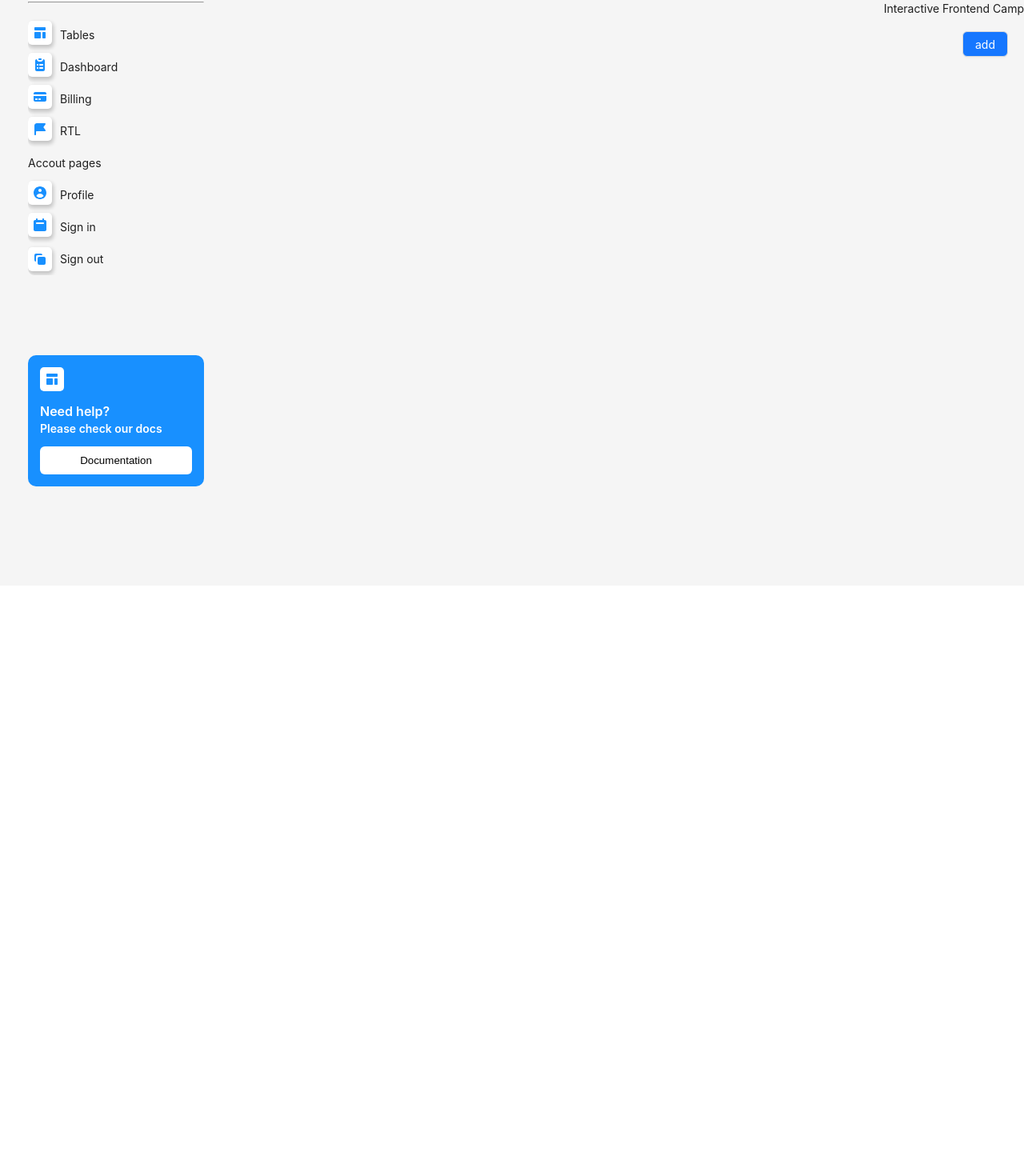
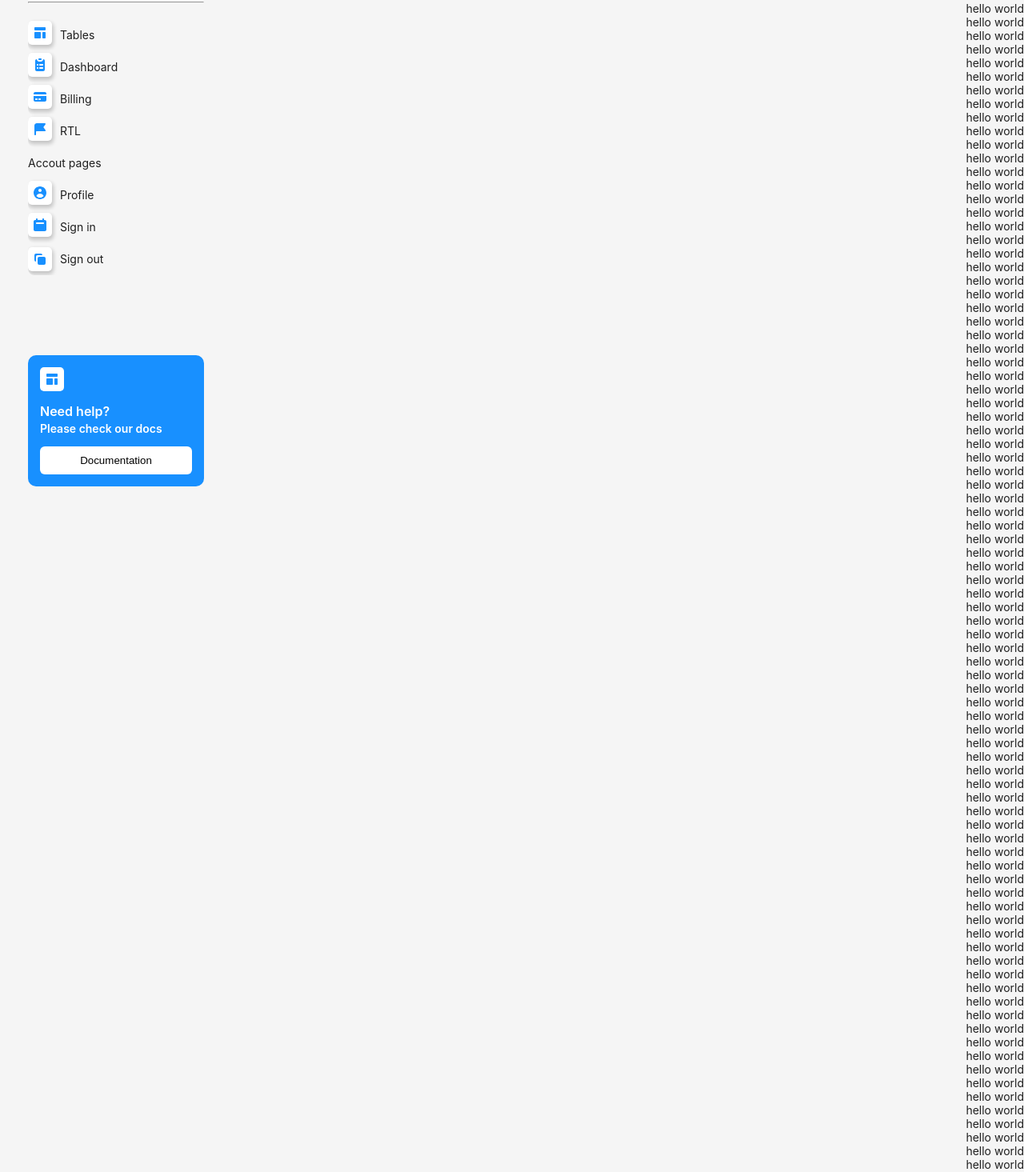
Before and after one commit to frontgps/dashboard, a React (Vite) app: page / in a window 1280 px wide. Shown: the part 88-1553 px from the top of the page at 80% size. Before the commit the page ends 820 px from the top, so only its background shows below. Built offline with nearby package versions, Linux system fonts and the light colour scheme.

Commit message:
header dynamic position

```diff
--- a/src/components/ConfgurationDrwaer/ConfigurationDrawer.tsx
+++ b/src/components/ConfgurationDrwaer/ConfigurationDrawer.tsx
@@ -3,6 +3,7 @@ import { settingIcon } from '@/styles/icons/customeIcons'
 import styles from '@/layout/AppHeader.module.scss'
 import { useState } from 'react'
 import drawerStyles from '@/components/ConfgurationDrwaer/ConfigurationDrawer.module.scss'
+import { useHeaderPosition } from '@/hooks/useHeaderPosition'
 
 export default function ConfigurationDrawer() {
   const [open, setOpen] = useState<boolean>(false)
@@ -17,6 +18,8 @@ export default function ConfigurationDrawer() {
   const handleSelectedClick = (buttonId: number): void => {
     setSelectedButton(buttonId)
   }
+
+  const { isFixed, toggleFixed } = useHeaderPosition()
 
   return (
     <>
@@ -79,7 +82,7 @@ export default function ConfigurationDrawer() {
 
           <div className={drawerStyles['fixed-wrapper']}>
             <h5 className={drawerStyles['drawer-titles']}>Navbar Fixed</h5>
-            <Switch defaultChecked={false}></Switch>
+            <Switch checked={isFixed} onChange={toggleFixed}></Switch>
           </div>
         </div>
       </Drawer>
--- /dev/null
+++ b/src/context/HeaderPositionContext.ts
@@ -0,0 +1,11 @@
+import { createContext } from 'react'
+
+interface HeaderPositionContextType {
+  isFixed: boolean
+  toggleFixed: () => void
+}
+
+export const HeaderPositionContext = createContext<HeaderPositionContextType>({
+  isFixed: false,
+  toggleFixed: () => {},
+})
--- /dev/null
+++ b/src/context/HeaderPositionProvider.tsx
@@ -0,0 +1,18 @@
+import { ReactNode, useState } from 'react'
+import { HeaderPositionContext } from './HeaderPositionContext'
+
+export const HeaderPositionProvider = ({
+  children,
+}: {
+  children: ReactNode
+}) => {
+  const [isFixed, setIsFixed] = useState<boolean>(false)
+
+  const toggleFixed = () => setIsFixed((prev) => !prev)
+
+  return (
+    <HeaderPositionContext.Provider value={{ isFixed, toggleFixed }}>
+      {children}
+    </HeaderPositionContext.Provider>
+  )
+}
--- /dev/null
+++ b/src/hooks/useHeaderPosition.ts
@@ -0,0 +1,4 @@
+import { HeaderPositionContext } from '@/context/HeaderPositionContext'
+import { useContext } from 'react'
+
+export const useHeaderPosition = () => useContext(HeaderPositionContext)
--- a/src/layout/AppHeader.module.scss
+++ b/src/layout/AppHeader.module.scss
@@ -1,9 +1,21 @@
-.header-container {
+.header-container-not-fixed {
   display: flex;
-  width: 50%;
+  transition: background-color 0.3s ease;
+}
+.header-container-fixed {
+  position: sticky;
+  top: 0;
+  left: 0;
+  z-index: 1000;
+}
+
+.header-container-scrolled {
+  background-color: #fff;
+}
 
 .header-right {
   display: flex;
+  width: 50%;
   align-items: center;
   padding: 25px;
 
@@ -61,4 +73,3 @@
     }
   }
 }
-}
--- a/src/layout/AppHeader.tsx
+++ b/src/layout/AppHeader.tsx
@@ -3,10 +3,35 @@ import { Input } from 'antd'
 import styles from '@/layout/AppHeader.module.scss'
 import HeaderDropdown from '@/components/HeaderDropdown/HeaderDropdown'
 import ConfigurationDrawer from '@/components/ConfgurationDrwaer/ConfigurationDrawer'
+import { useHeaderPosition } from '@/hooks/useHeaderPosition'
+import { useEffect, useState } from 'react'
 
 export default function AppHeader() {
+  const { isFixed } = useHeaderPosition()
+  const [scrolled, setScrolled] = useState<boolean>(false)
+
+  useEffect(() => {
+    if (!isFixed) return
+
+    const handleScroll = () => {
+      setScrolled(window.scrollY > 0)
+    }
+
+    window.addEventListener('scroll', handleScroll)
+    return () => window.removeEventListener('scroll', handleScroll)
+  }, [isFixed])
+
+  const headerClass = [
+    styles['header-container-not-fixed'],
+    isFixed ? styles['header-container-fixed'] : '',
+    isFixed && scrolled ? styles['header-container-scrolled'] : '',
+  ]
+
+    .filter(Boolean)
+    .join(' ')
+
   return (
-    <div className={styles['header-container']}>
+    <div className={headerClass}>
       <div className={styles['header-right']}>
         <HeaderDropdown />
 
--- a/src/layout/AppLayout.tsx
+++ b/src/layout/AppLayout.tsx
@@ -1,19 +1,109 @@
 import { Layout } from 'antd'
 import AppHeader from './AppHeader'
 import { Content } from 'antd/es/layout/layout'
-import { Outlet } from 'react-router-dom'
+// import { Outlet } from 'react-router-dom'
 import Sidebar from './Sidebar'
+import { HeaderPositionProvider } from '@/context/HeaderPositionProvider'
 
 export default function AppLayout() {
   return (
+    <HeaderPositionProvider>
       <Layout>
         <Layout>
           <AppHeader />
           <Content>
-          <Outlet />
+            {/* <Outlet /> */}
+            <p>hello world</p>
+            <p>hello world</p>
+            <p>hello world</p>
+            <p>hello world</p>
+            <p>hello world</p>
+            <p>hello world</p>
+            <p>hello world</p>
+            <p>hello world</p>
+            <p>hello world</p>
+            <p>hello world</p>
+            <p>hello world</p>
+            <p>hello world</p>
+            <p>hello world</p>
+            <p>hello world</p>
+            <p>hello world</p>
+            <p>hello world</p>
+            <p>hello world</p>
+            <p>hello world</p>
+            <p>hello world</p>
+            <p>hello world</p>
+            <p>hello world</p>
+            <p>hello world</p>
+            <p>hello world</p>
+            <p>hello world</p>
+            <p>hello world</p>
+            <p>hello world</p>
+            <p>hello world</p>
+            <p>hello world</p>
+            <p>hello world</p>
+            <p>hello world</p>
+            <p>hello world</p>
+            <p>hello world</p>
+            <p>hello world</p>
+            <p>hello world</p>
+            <p>hello world</p>
+            <p>hello world</p>
+            <p>hello world</p>
+            <p>hello world</p>
+            <p>hello world</p>
+            <p>hello world</p>
+            <p>hello world</p>
+            <p>hello world</p>
+            <p>hello world</p>
+            <p>hello world</p>
+            <p>hello world</p>
+            <p>hello world</p>
+            <p>hello world</p>
+            <p>hello world</p>
+            <p>hello world</p>
+            <p>hello world</p>
+            <p>hello world</p>
+            <p>hello world</p>
+            <p>hello world</p>
+            <p>hello world</p>
+            <p>hello world</p>
+            <p>hello world</p>
+            <p>hello world</p>
+            <p>hello world</p>
+            <p>hello world</p>
+            <p>hello world</p>
+            <p>hello world</p>
+            <p>hello world</p>
+            <p>hello world</p>
+            <p>hello world</p>
+            <p>hello world</p>
+            <p>hello world</p>
+            <p>hello world</p>
+            <p>hello world</p>
+            <p>hello world</p>
+            <p>hello world</p>
+            <p>hello world</p>
+            <p>hello world</p>
+            <p>hello world</p>
+            <p>hello world</p>
+            <p>hello world</p>
+            <p>hello world</p>
+            <p>hello world</p>
+            <p>hello world</p>
+            <p>hello world</p>
+            <p>hello world</p>
+            <p>hello world</p>
+            <p>hello world</p>
+            <p>hello world</p>
+            <p>hello world</p>
+            <p>hello world</p>
+            <p>hello world</p>
+            <p>hello world</p>
           </Content>
         </Layout>
         <Sidebar />
       </Layout>
+    </HeaderPositionProvider>
   )
 }
```
Lines whose indentation alone changed are shown as unchanged.
